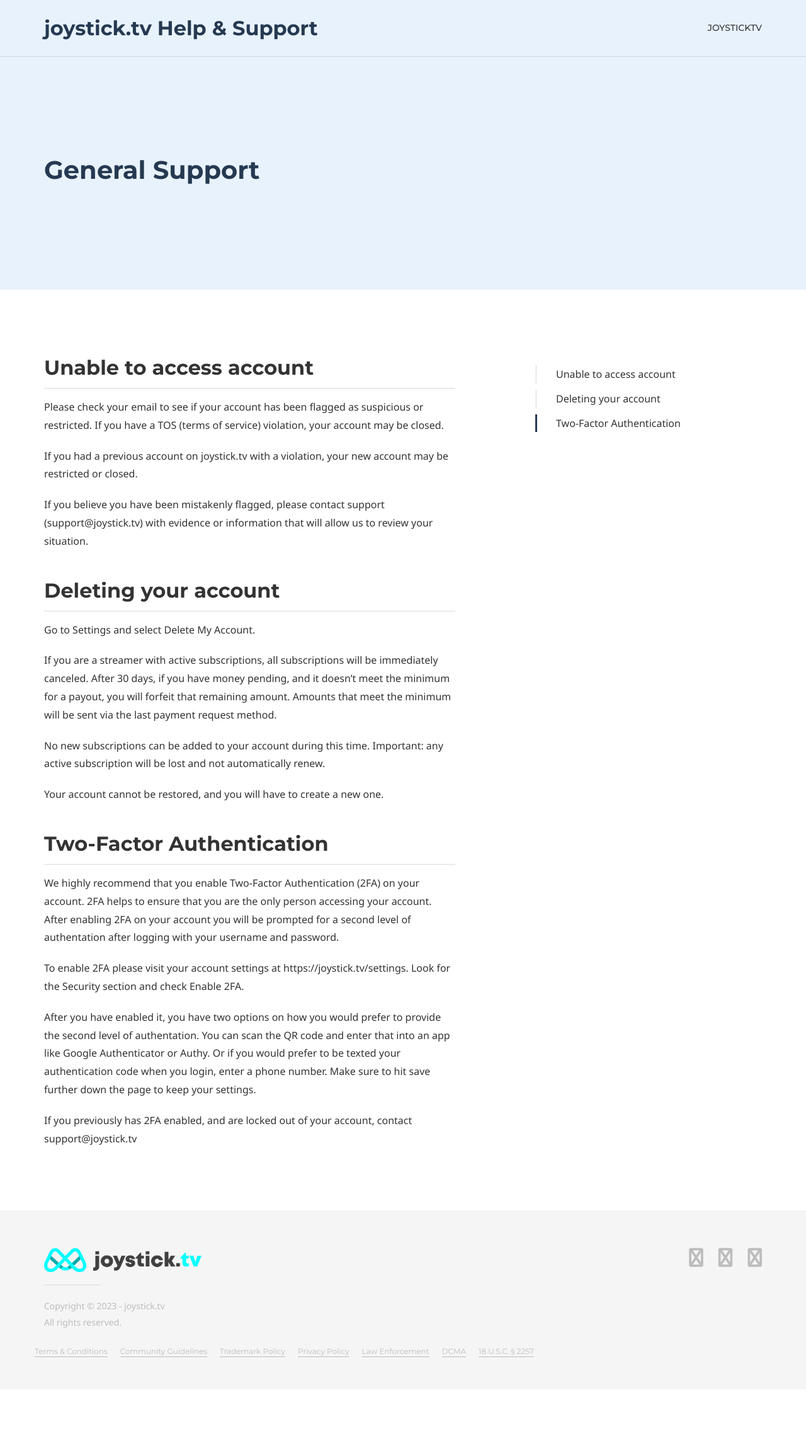
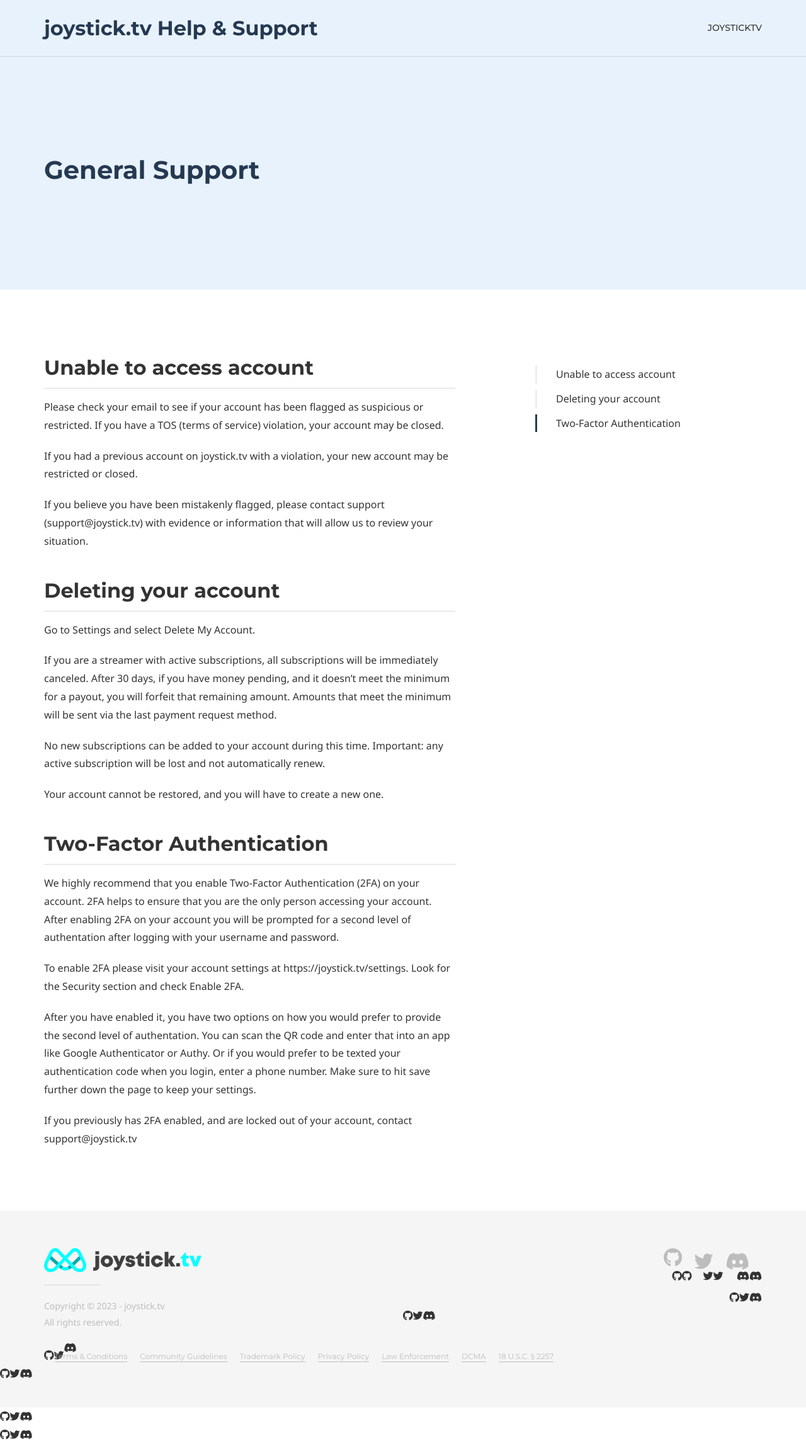
Before and after one commit to joysticktv/joysticktv.github.io, a Jekyll site: the page built from general_support.md, in a window 1280 px wide. Shown: the whole page at 63% size. Built offline with Jekyll 4.4.1, drawn with Linux system fonts in a browser that asks for light colours; nearby versions of some CDN libraries; before the commit the page ends 2206 px from its top, so only the background shows below that.

Commit message:
Using the correct FA icons

```diff
--- a/theme/_includes/site-footer.html
+++ b/theme/_includes/site-footer.html
@@ -19,7 +19,7 @@
 							{% for item in site.theme.footer.social_list %}
 								<li>
 									<a href="{{ item.profile_url }}" target="_blank" class="social-list__item social-list__item--{{ item.network_name }}">
-										<i class="fa-solid fa-{{ item.network_name }}"></i>
+										<i class="fa-brands fa-{{ item.network_name }}" />
 									</a>
 								</li>
 							{% endfor %}
```
